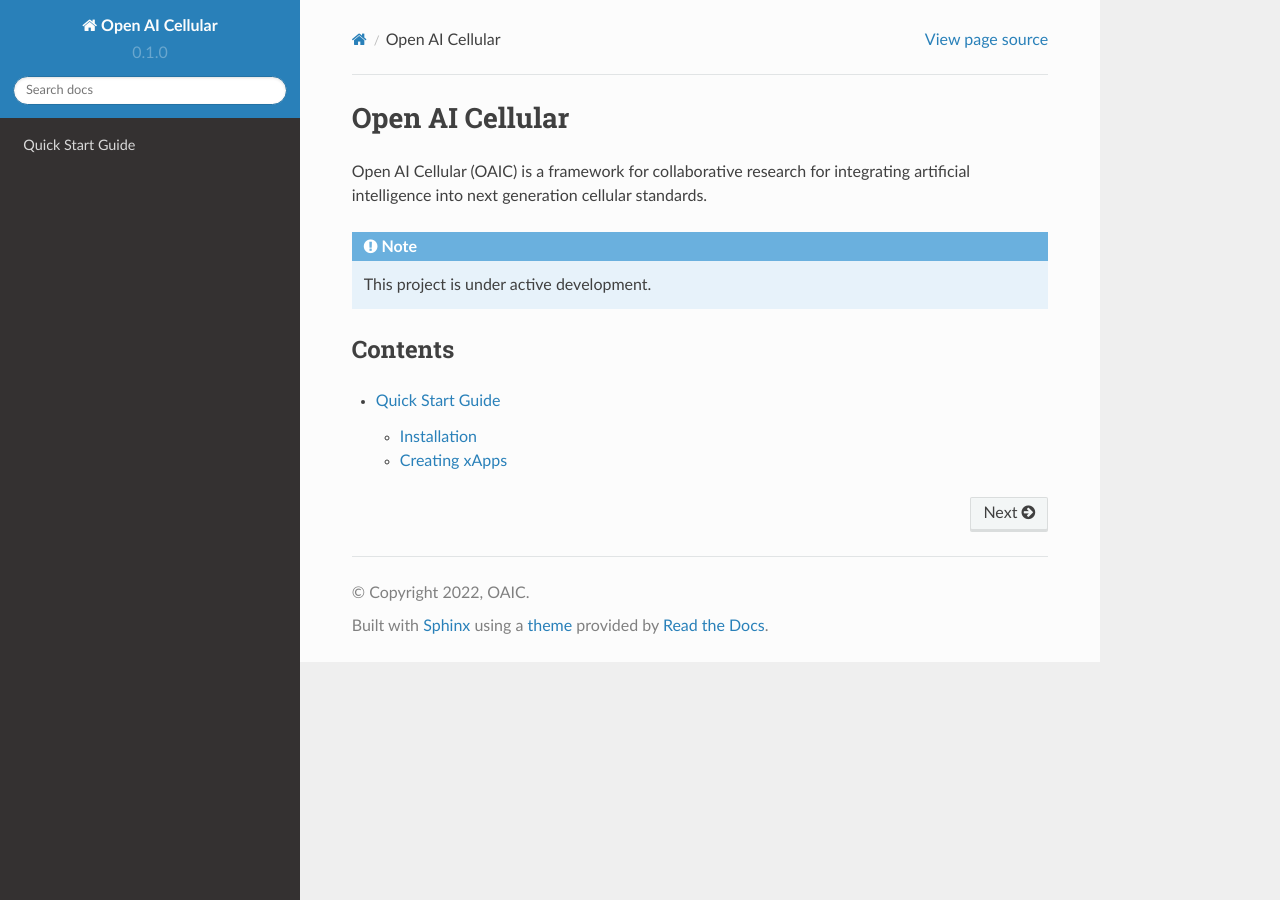
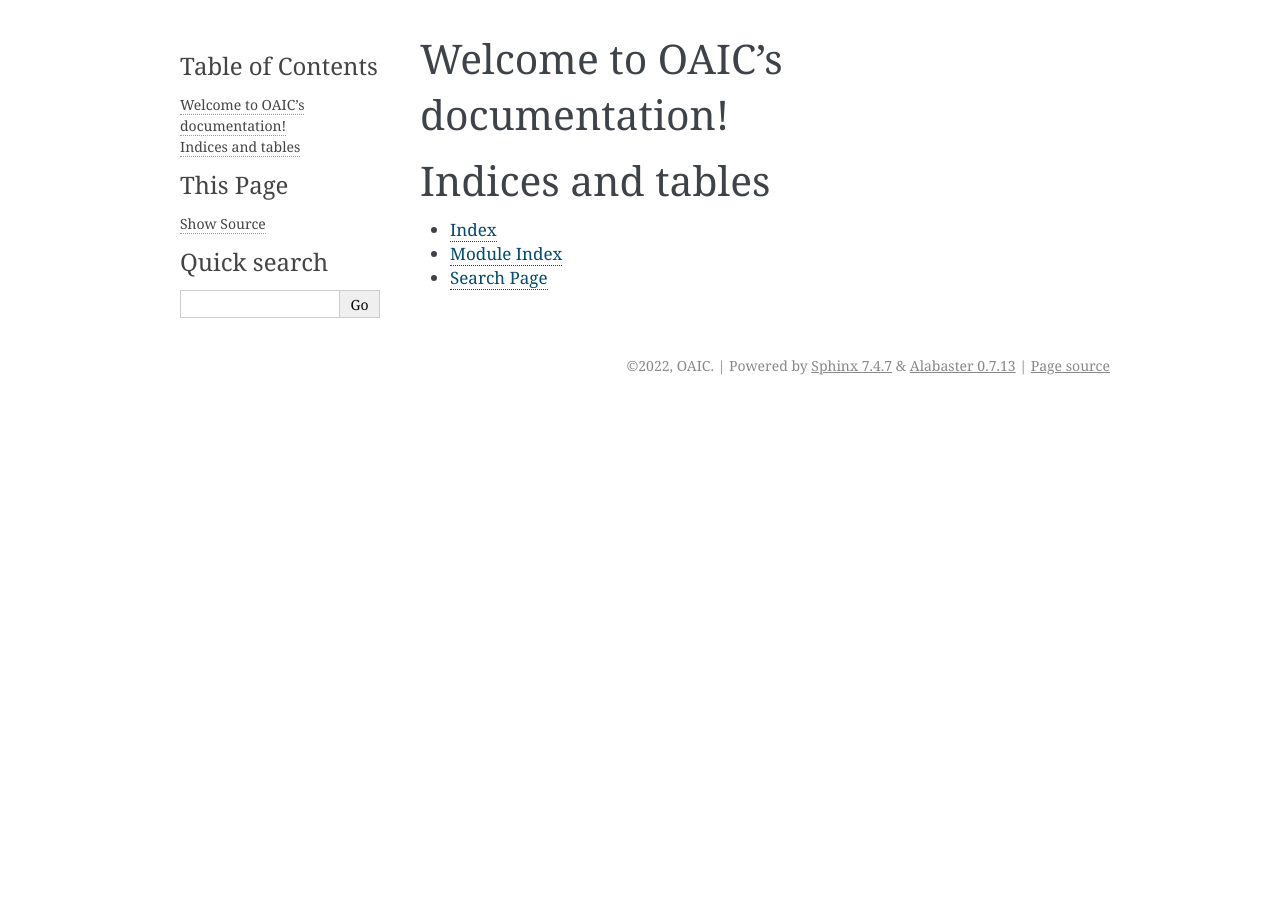
Before and after one commit to openaicellular/oaic, a Sphinx documentation site: the page built from docs/source/index.rst, in a window 1280 px wide. Built offline with Sphinx 7.4.7, drawn with Linux system fonts in a browser that asks for light colours.

Commit message:
doc: adding base documentation setup

```diff
--- a/docs/source/conf.py
+++ b/docs/source/conf.py
@@ -1,35 +1,55 @@
 # Configuration file for the Sphinx documentation builder.
+#
+# This file only contains a selection of the most common options. For a full
+# list see the documentation:
+# https://www.sphinx-doc.org/en/master/usage/configuration.html
 
-# -- Project information
+# -- Path setup --------------------------------------------------------------
 
-project = 'Open AI Cellular'
+# If extensions (or modules to document with autodoc) are in another directory,
+# add these directories to sys.path here. If the directory is relative to the
+# documentation root, use os.path.abspath to make it absolute, like shown here.
+#
+# import os
+# import sys
+# sys.path.insert(0, os.path.abspath('.'))
+
+
+# -- Project information -----------------------------------------------------
+
+project = 'OAIC'
 copyright = '2022, OAIC'
 author = 'OAIC'
 
+# The full version, including alpha/beta/rc tags
 release = '0.1'
-version = '0.1.0'
 
-# -- General configuration
 
+# -- General configuration ---------------------------------------------------
+
+# Add any Sphinx extension module names here, as strings. They can be
+# extensions coming with Sphinx (named 'sphinx.ext.*') or your custom
+# ones.
 extensions = [
-    'sphinx.ext.duration',
-    'sphinx.ext.doctest',
-    'sphinx.ext.autodoc',
-    'sphinx.ext.autosummary',
-    'sphinx.ext.intersphinx',
 ]
 
-intersphinx_mapping = {
-    'python': ('https://docs.python.org/3/', None),
-    'sphinx': ('https://www.sphinx-doc.org/en/master/', None),
-}
-intersphinx_disabled_domains = ['std']
-
+# Add any paths that contain templates here, relative to this directory.
 templates_path = ['_templates']
 
-# -- Options for HTML output
+# List of patterns, relative to source directory, that match files and
+# directories to ignore when looking for source files.
+# This pattern also affects html_static_path and html_extra_path.
+exclude_patterns = []
 
-html_theme = 'sphinx_rtd_theme'
 
-# -- Options for EPUB output
-epub_show_urls = 'footnote'
+# -- Options for HTML output -------------------------------------------------
+
+# The theme to use for HTML and HTML Help pages.  See the documentation for
+# a list of builtin themes.
+#
+html_theme = 'alabaster'
+
+# Add any paths that contain custom static files (such as style sheets) here,
+# relative to this directory. They are copied after the builtin static files,
+# so a file named "default.css" will overwrite the builtin "default.css".
+html_static_path = ['_static']
--- a/docs/source/index.rst
+++ b/docs/source/index.rst
@@ -1,16 +1,20 @@
-Open AI Cellular
-================
+.. OAIC documentation master file, created by
+   sphinx-quickstart on Mon Jan 10 10:48:01 2022.
+   You can adapt this file completely to your liking, but it should at least
+   contain the root `toctree` directive.
 
-Open AI Cellular (OAIC) is a framework for collaborative research for
-integrating artificial intelligence into next generation cellular standards.
-
-.. note::
-
-   This project is under active development.
-
-Contents
---------
+Welcome to OAIC's documentation!
+================================
 
 .. toctree::
+   :maxdepth: 2
+   :caption: Contents:
 
-   quickstart
+
+
+Indices and tables
+==================
+
+* :ref:`genindex`
+* :ref:`modindex`
+* :ref:`search`
```
Also changed, not shown: 1 other file.
